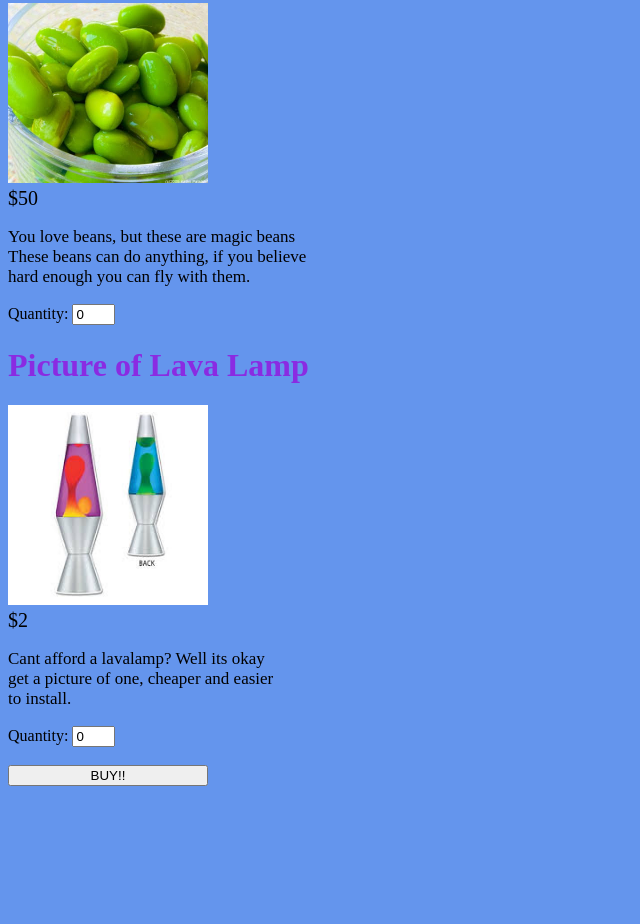
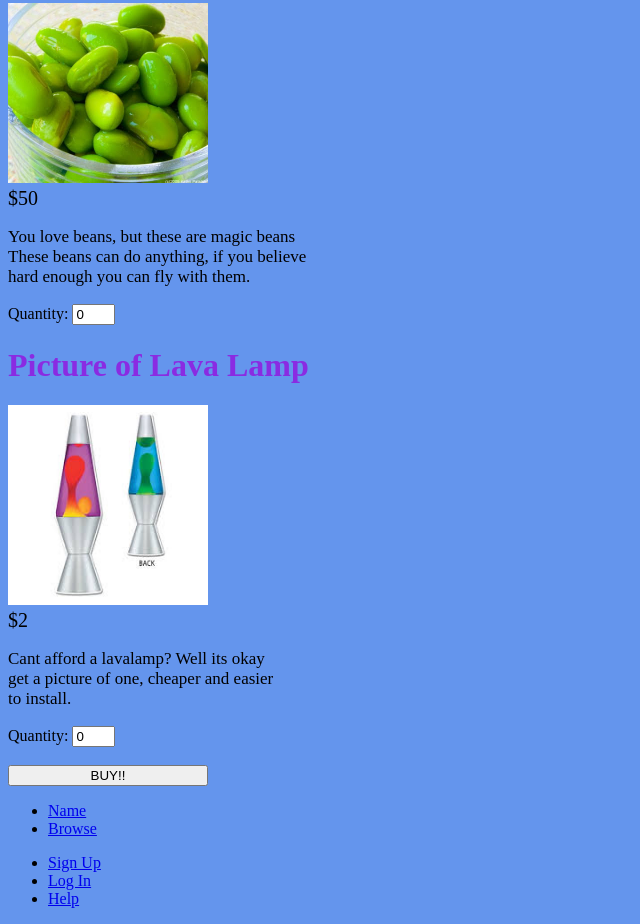
Before and after one commit to Mzema4818/eCommence, a plain HTML site: page index.html in a window 1280 px wide. Shown: the part 631-1555 px from the top of the page, without its empty margins (0-640 px from the left). Before the commit the page ends 1425 px from the top, so only its background shows below. Drawn offline with Linux system fonts and the light colour scheme.

Commit message:
Update index.html

```diff
--- a/index.html
+++ b/index.html
@@ -151,6 +151,19 @@
             <button onclick = "buy()">
                 BUY!!
             </button>
+          <div class="nav">
+  <div class="container">
+    <ul class="pull-left">
+      <li><a href="name.html">Name</a></li>
+      <li><a href="browse.html">Browse</a></li>
+    </ul>
+    <ul class="pull-right">
+      <li><a href="signup.html">Sign Up</a></li>
+      <li><a href="login.html">Log In</a></li>
+      <li><a href="help.html">Help</a></li>
+    </ul>
+  </div>
+</div>
 
         </div>
 
```
